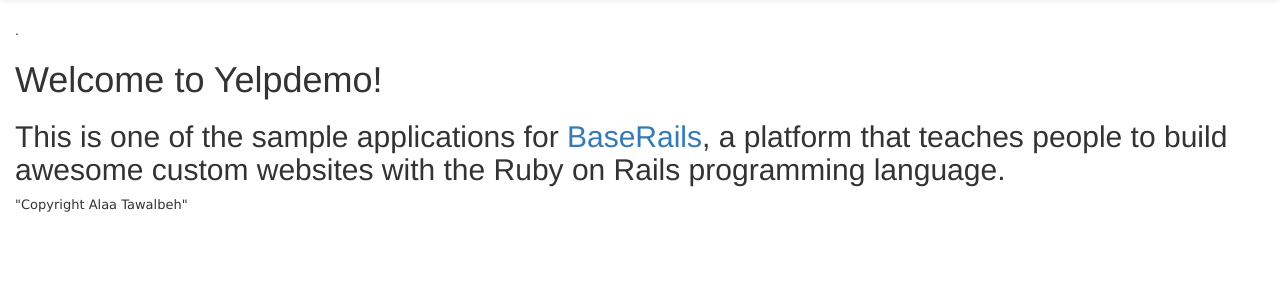
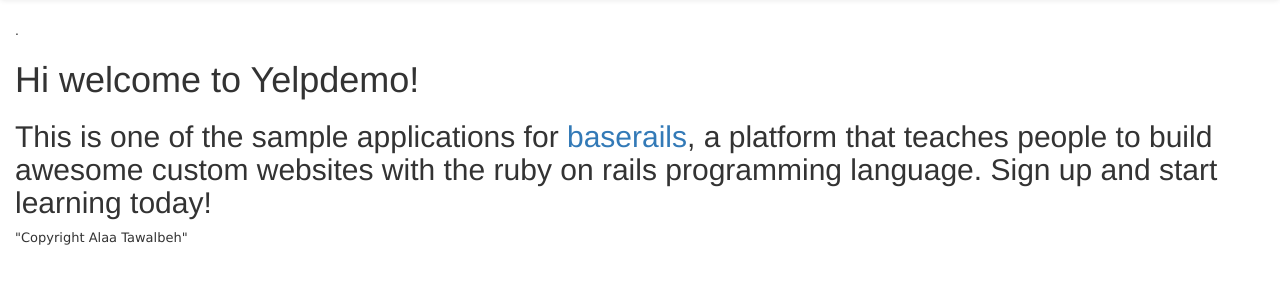
Before and after one commit to AlaaTaw/restaurants-, a Rails app: page /pages/about in a window 1280 px wide. Shown: the part 52-352 px from the top of the page. Run offline with Rails 7, Linux system fonts and the light colour scheme; style sheets or scripts are compiled from the project's sources; some libraries are stand-ins or nearby versions.

Commit message:
updated about page

```diff
--- a/app/views/pages/about.html.erb
+++ b/app/views/pages/about.html.erb
@@ -1,3 +1,2 @@
-
-<h1>Welcome to Yelpdemo!</h1>
-<h2>This is one of the sample applications for <a href="http://www.baserails.com/">BaseRails</a>, a platform that teaches people to build awesome custom websites with the Ruby on Rails programming language.</h2>
+<h1>Hi welcome to Yelpdemo!</h1>
+<h2>This is one of the sample applications for <a href="http://www.baserails.com/">baserails</a>, a platform that teaches people to build awesome custom websites with the ruby on rails programming language. Sign up and start learning today!</h2>
```
